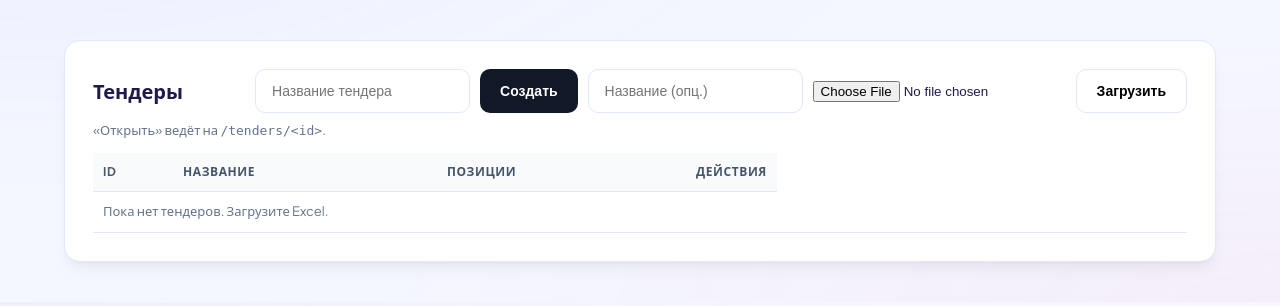
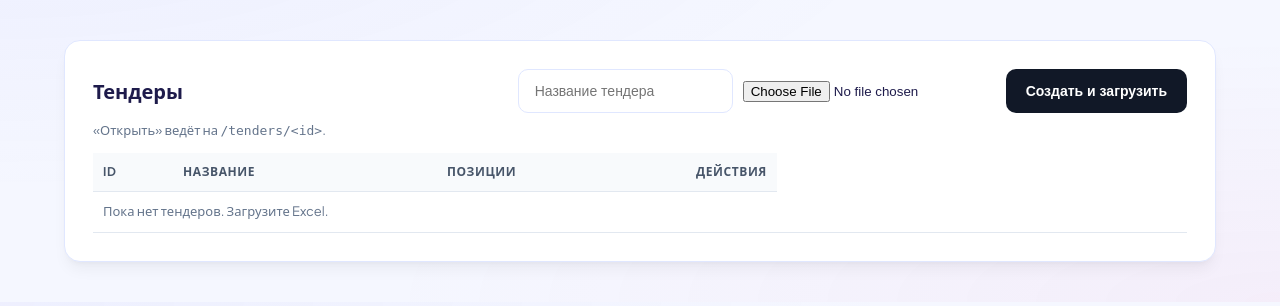
Before and after one commit to Tabascoden/pricelist-search-public, a Flask app: page /tenders in a window 1280 px wide. Shown: the part 73-379 px from the top of the page. Run offline with Flask 3, Linux system fonts and the light colour scheme; data that the repository does not hold is empty; some libraries are stand-ins or nearby versions.

Commit message:
Fix tender upload to use provided title

```diff
--- a/app.py
+++ b/app.py
@@ -693,7 +693,7 @@ def create_app() -> Flask:
     @app.route("/api/tenders", methods=["POST"])
     def api_tenders_create():
         upload = request.files.get("file")
-        title = (request.form.get("title") or (upload.filename if upload else None) or "Тендер").strip() or "Тендер"
+        title = (request.form.get("title") or "Тендер").strip() or "Тендер"
         try:
             with db_connect() as conn:
                 ensure_schema_compare(conn)
--- a/static/tenders.js
+++ b/static/tenders.js
@@ -758,17 +758,6 @@
 
   // ---------- bind top controls ----------
   function bindStaticHandlers() {
-    const createForm = $("#tenders-create-form");
-    if (createForm) {
-      createForm.onsubmit = async (e) => {
-        e.preventDefault();
-        const fd = new FormData(createForm);
-        const j = await apiJson("/api/tenders", { method: "POST", body: fd });
-        const id = j?.project?.id;
-        if (id) location.href = `/tenders/${id}`;
-      };
-    }
-
     const uploadForm = $("#tenders-upload-form");
     if (uploadForm) {
       uploadForm.onsubmit = async (e) => {
--- a/templates/tenders.html
+++ b/templates/tenders.html
@@ -5,14 +5,10 @@
   <div class="tender-flex">
     <div class="h2">Тендеры</div>
     <div class="tender-actions-bar">
-      <form class="tender-form" id="tenders-create-form">
+      <form class="tender-form" id="tenders-upload-form" enctype="multipart/form-data">
         <input class="input" type="text" name="title" placeholder="Название тендера" required />
-        <button class="btn primary" type="submit">Создать</button>
-      </form>
-      <form class="tender-form" id="tenders-upload-form" enctype="multipart/form-data">
-        <input class="input" type="text" name="title" placeholder="Название (опц.)" />
         <input type="file" name="file" required />
-        <button class="btn" type="submit">Загрузить</button>
+        <button class="btn primary" type="submit">Создать и загрузить</button>
       </form>
     </div>
   </div>
```
Also changed, not shown: templates/tender_project.html (+2 -6 lines).
